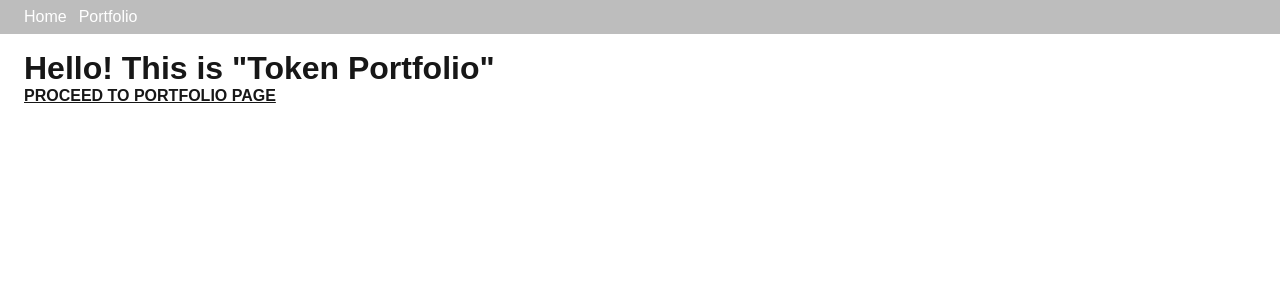
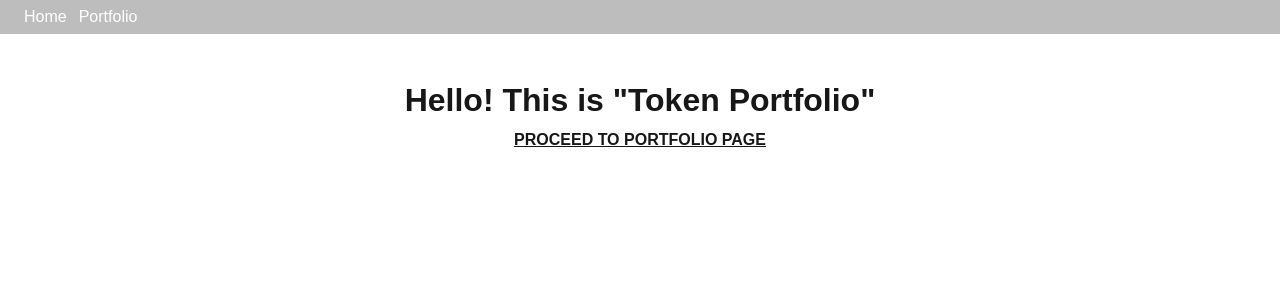
Before and after one commit to r0mansCode/tokenportfolio, a Next.js app: page / in a window 1280 px wide. Shown: the top 300 px of the page. Built offline with nearby package versions, Linux system fonts and the light colour scheme.

Commit message:
Main page styles

```diff
--- a/src/app/page.module.scss
+++ b/src/app/page.module.scss
@@ -7,3 +7,14 @@
   text-transform: uppercase;
   font-weight: 600;
 }
+
+.headerContainer {
+  width: 100%;
+  display: flex;
+  flex-direction: column;
+  gap: 12px;
+  align-items: center;
+  justify-content: start;
+  padding-block: 32px;
+  text-align: center;
+}
--- a/src/app/page.tsx
+++ b/src/app/page.tsx
@@ -1,14 +1,16 @@
-import styles from "./page.module.scss";
+import s from "./page.module.scss";
 import Link from "next/link";
 
 export default async function Home() {
   return (
-    <div className={styles.page}>
-      <main className={styles.main}>
-        <h1>Hello! This is &quot;Token Portfolio&quot;</h1>
-        <Link className={styles.mainPageLink} href='/portfolio'>
-          Proceed To Portfolio Page
-        </Link>
+    <div className={s.page}>
+      <main className={s.main}>
+        <div className={s.headerContainer}>
+          <h1>Hello! This is &quot;Token Portfolio&quot;</h1>
+          <Link className={s.mainPageLink} href='/portfolio'>
+            Proceed To Portfolio Page
+          </Link>
+        </div>
       </main>
     </div>
   );
```
